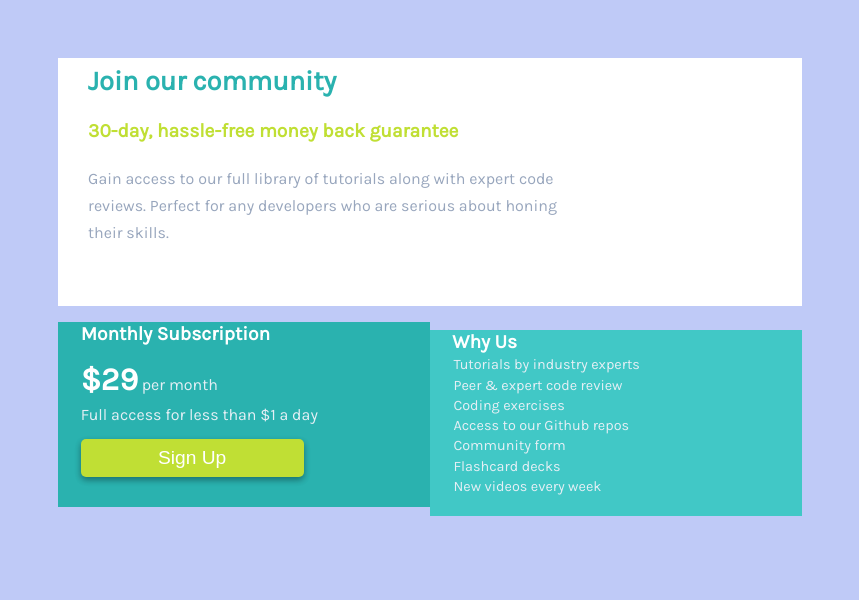
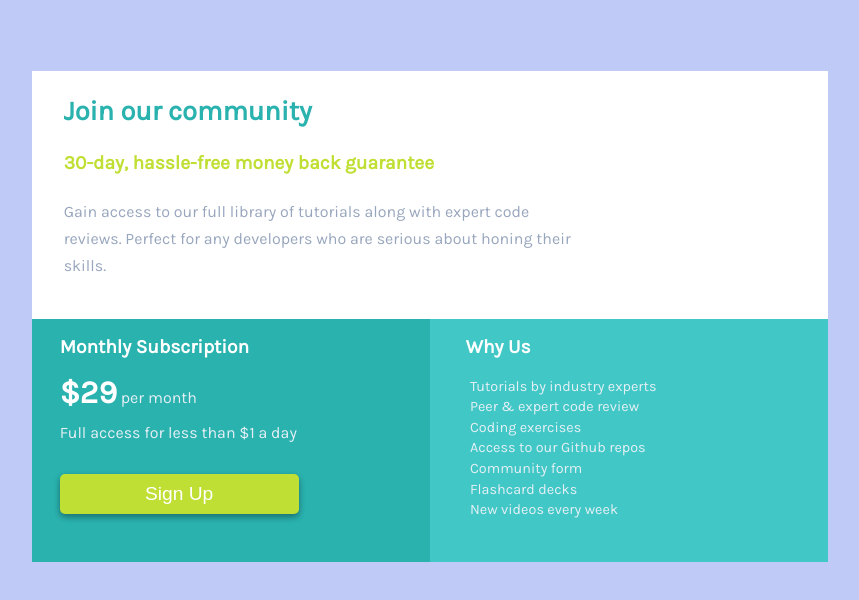
Before and after one commit to GatsbyOfCode/single-price-grid-component, a plain HTML site: page index.html in a window 1280 px wide. Shown: the whole page, without its empty margins (210-1069 px from the left). Drawn offline with Linux system fonts and the light colour scheme.

Commit message:
Update styles.css

```diff
--- a/styles.css
+++ b/styles.css
@@ -11,6 +11,19 @@ html {
 
 body {
   background-color: #bfcaf7;
+  display: -webkit-box;
+  display: -ms-flexbox;
+  display: flex;
+  -webkit-box-orient: vertical;
+  -webkit-box-direction: normal;
+      -ms-flex-direction: column;
+          flex-direction: column;
+  -webkit-box-pack: center;
+      -ms-flex-pack: center;
+          justify-content: center;
+  -webkit-box-align: center;
+      -ms-flex-align: center;
+          align-items: center;
 }
 
 header {
@@ -42,7 +55,7 @@ button {
     -webkit-box-direction: normal;
         -ms-flex-direction: column;
             flex-direction: column;
-    padding: 2%;
+    padding: 1%;
   }
   header {
     position: relative;
@@ -59,21 +72,30 @@ button {
     width: 100%;
     font-size: 1.5rem;
     margin: 0;
-    padding: 2% 0 0 4%;
+    padding: 3% 0 0 5%;
     color: #2ab2af;
   }
   header h2 {
     margin: 0;
     font-size: 1.1rem;
     width: 100%;
-    padding: 4% 0 0 4%;
+    padding: 4% 0 0 5%;
     color: #c0df34;
   }
   header p {
     color: #98a6bd;
     width: 100%;
     font-size: 0.9rem;
-    padding: 1% 2% 1% 4%;
+    padding: 1% 2% 2% 5%;
+  }
+  .lRGrids {
+    display: -webkit-box;
+    display: -ms-flexbox;
+    display: flex;
+    -webkit-box-orient: vertical;
+    -webkit-box-direction: normal;
+        -ms-flex-direction: column;
+            flex-direction: column;
   }
   aside {
     height: 33%;
@@ -93,12 +115,12 @@ button {
   .left h2 {
     width: 100%;
     font-size: 1.2rem;
-    padding: 2% 4% 4% 4%;
+    padding: 2% 4% 4% 5%;
     margin-bottom: 0;
   }
   .left p {
     font-size: 0.9rem;
-    padding: 1% 4% 4% 4%;
+    padding: 1% 4% 4% 5%;
     margin: 0;
     color: #e5eff5;
   }
@@ -110,7 +132,7 @@ button {
     height: 2.4rem;
     font-size: 1.2rem;
     width: 80%;
-    margin: 5% 0 9% 10%;
+    margin: 5% 0 9% 5%;
   }
   .right {
     display: -webkit-box;
@@ -126,7 +148,7 @@ button {
   .right h2 {
     font-size: 1.2rem;
     width: 100%;
-    padding: 4%;
+    padding: 5%;
     margin: 0;
   }
   .right ul {
@@ -134,11 +156,12 @@ button {
     list-style: none;
     width: 100%;
     font-size: 0.9rem;
+    padding: 0 0 0 5%;
+    margin-top: 0;
   }
   li {
     width: 100%;
     padding: 1% 0;
-    margin-left: -11%;
     color: #e5eff5;
   }
 }
@@ -153,15 +176,17 @@ button {
         -ms-flex-direction: column;
             flex-direction: column;
     padding: 1%;
+    margin-top: 4%;
+    height: auto;
+    width: 65%;
   }
   header {
     position: relative;
-    width: 60%;
-    margin: 3% 0 0 20%;
+    width: 100%;
   }
   header h1 {
     width: 100%;
-    padding: 1% 0 1% 4%;
+    padding: 3% 0 1% 4%;
     margin: 0;
     font-size: 1.7rem;
     color: #2ab2af;
@@ -177,22 +202,28 @@ button {
     width: 70%;
     margin: 0;
     font: 1rem;
-    padding: 1% 0 8% 4%;
+    padding: 1% 0 5% 4%;
     line-height: 1.7rem;
     color: #98a6bd;
   }
+  .lRGrids {
+    display: -webkit-box;
+    display: -ms-flexbox;
+    display: flex;
+    width: 100%;
+  }
   aside {
-    width: 30%;
+    width: 50%;
     position: relative;
+    padding-bottom: 5%;
   }
   .left {
     position: relative;
-    margin-left: 20%;
     background-color: #2ab2af;
   }
   .left h2 {
     width: 100%;
-    padding-left: 6%;
+    padding-left: 7%;
     font-size: 1.2rem;
     color: #ffffff;
   }
@@ -200,8 +231,8 @@ button {
     width: 100%;
     color: #e5eff5;
     margin: 0;
-    padding-left: 6%;
-    padding-bottom: 2%;
+    padding-left: 7%;
+    padding-bottom: 3%;
   }
   strong {
     font-size: 2rem;
@@ -209,20 +240,17 @@ button {
   }
   button {
     width: 60%;
-    height: 2.4rem;
+    height: 2.5rem;
     font-size: 1.2rem;
-    margin: 2% 0 8% 6%;
+    margin: 5% 0 0 7%;
   }
   .right {
-    margin: -15.5% 0 0 50%;
     background-color: #41c8c6;
     color: #ffffff;
-    padding-bottom: 1.35%;
   }
   .right h2 {
     width: 100%;
-    margin: 4% 0 0 0;
-    padding-left: 6%;
+    padding-left: 9%;
     font-size: 1.2rem;
   }
   ul {
@@ -236,7 +264,6 @@ button {
     width: 100%;
     padding-top: 1%;
     font-size: 0.9rem;
-    margin-left: -5%;
     color: #e5eff5;
   }
 }
```
